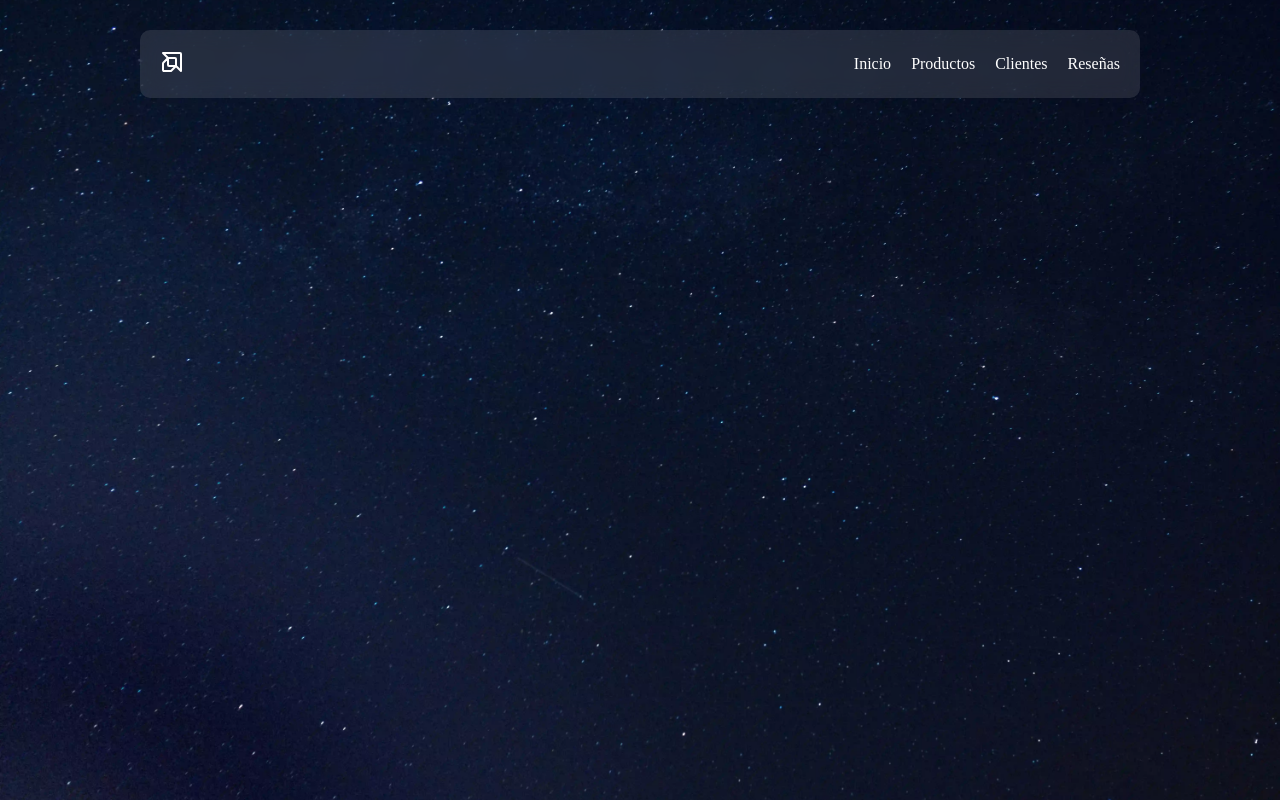
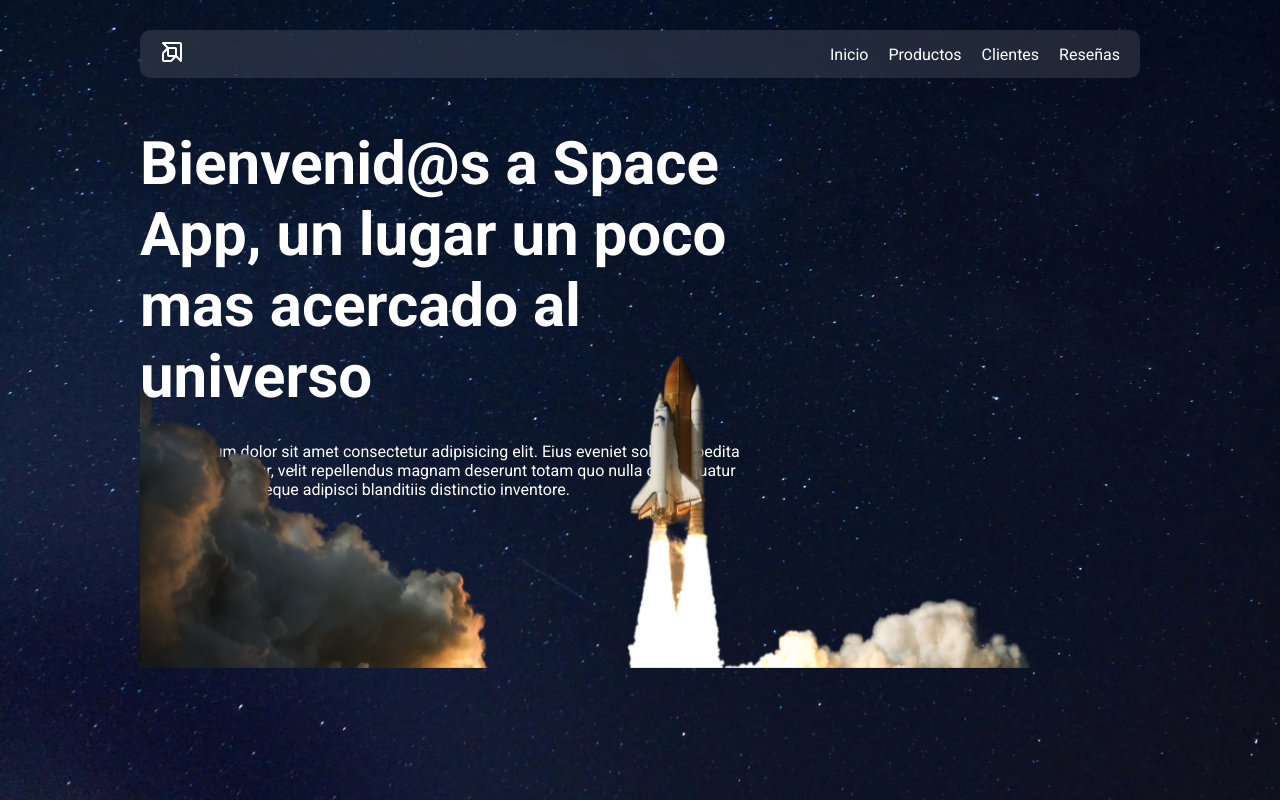
Before and after one commit to NicolleC16/final-project-jc, a plain HTML site: page index.html in a window 1280 px wide. Drawn offline with Linux system fonts and the light colour scheme.

Commit message:
Seccion de bienvenida

```diff
--- a/assets/css/style.css
+++ b/assets/css/style.css
@@ -1,8 +1,16 @@
+@import url('https://fonts.googleapis.com/css2?family=Roboto:ital,wght@0,100;0,300;0,400;0,500;0,700;0,900;1,100;1,300;1,400;1,500;1,700;1,900&display=swap');
+
 * {
     margin: 0;
     padding: 0;
     box-sizing: border-box;
 
+}
+
+html {
+    font-family: "Roboto", sans-serif;
+    font-weight: 400;
+    font-style: normal;
 }
 
 body {
@@ -19,7 +27,7 @@ body {
     display: flex;
     align-items: center;
     justify-content: space-between;
-    padding: 20px;
+    padding: 10px 20px;
     border-radius: 10px;
     backdrop-filter: blur(10px);
     background-color: #ffffff1c;
@@ -37,5 +45,62 @@ body {
 .header-logo {
     text-decoration: none;
     color: #fff;
+    position: relative;
+}
+
+.header-link::after {
+    content: "";
+    position: absolute;
+    left: 0;
+    bottom: 0;
+    width: 0;
+    height: 1px;
+    background: white;
+    transition: width 0.3s;
+}
+.header-link:hover::after{
+    width: 100%;
+}
+.banner {
+    position: relative;
+    max-width: 1000px;
+    margin: 0 auto;
+    color: white;
+    min-height: 80dvh;
+    margin-top: 50px;
 
 }
+.banner-bg{
+    background-image: url(../images/cohete.png);
+    position: absolute;
+    width: 100%;
+    height: 80dvh;
+    background-size: cover;
+    background-position: right;
+    right: 0;
+    top: -100px;
+
+}
+.banner article h1{
+    font-size: 60px;
+    margin-bottom: 30px;
+    width: 600px;
+}
+.banner article p{
+    margin-bottom: 30px;
+    width: 600px;
+}
+.banner article button {
+    backdrop-filter: blur(10px);
+    background: transparent;
+    padding: 15px 10px;
+    border-radius: 10px;
+    border: 1px solid white;
+    font-size: 18px;
+    font-weight: bold;
+    color:white
+}
+.container{
+    width: 100%;
+
+}
--- a/index.html
+++ b/index.html
@@ -4,7 +4,7 @@
 <head>
     <meta charset="UTF-8">
     <meta name="viewport" content="width=device-width, initial-scale=1.0">
-    <title>Document</title>
+    <title>Space App </title>
     <link rel="shortcut icon" href="favicon.ico" type="image/x-icon">
     <link rel="stylesheet" href="./assets/css/style.css">
 </head>
@@ -32,6 +32,27 @@
             </ul>
         </nav>
     </header>
+    <main>
+        <section class="banner">
+        <div class="container">
+
+            <article>
+                <h1>
+                    Bienvenid@s a Space App, un lugar un poco mas acercado al universo
+                </h1>
+                <p>
+                    Lorem, ipsum dolor sit amet consectetur adipisicing elit. Eius eveniet soluta expedita vitae? Iure pariatur, velit repellendus magnam deserunt totam quo nulla consequatur quam provident neque adipisci blanditiis distinctio inventore.
+                </p>
+                <button>
+                    Comenzar
+                </button>
+            </article>
+            <div class="banner-bg">
+
+            </div>
+        </div>
+        </section>
+    </main>
 </body>
 
 </html>
```
Also changed, not shown: assets/images/cohete.png (added).
